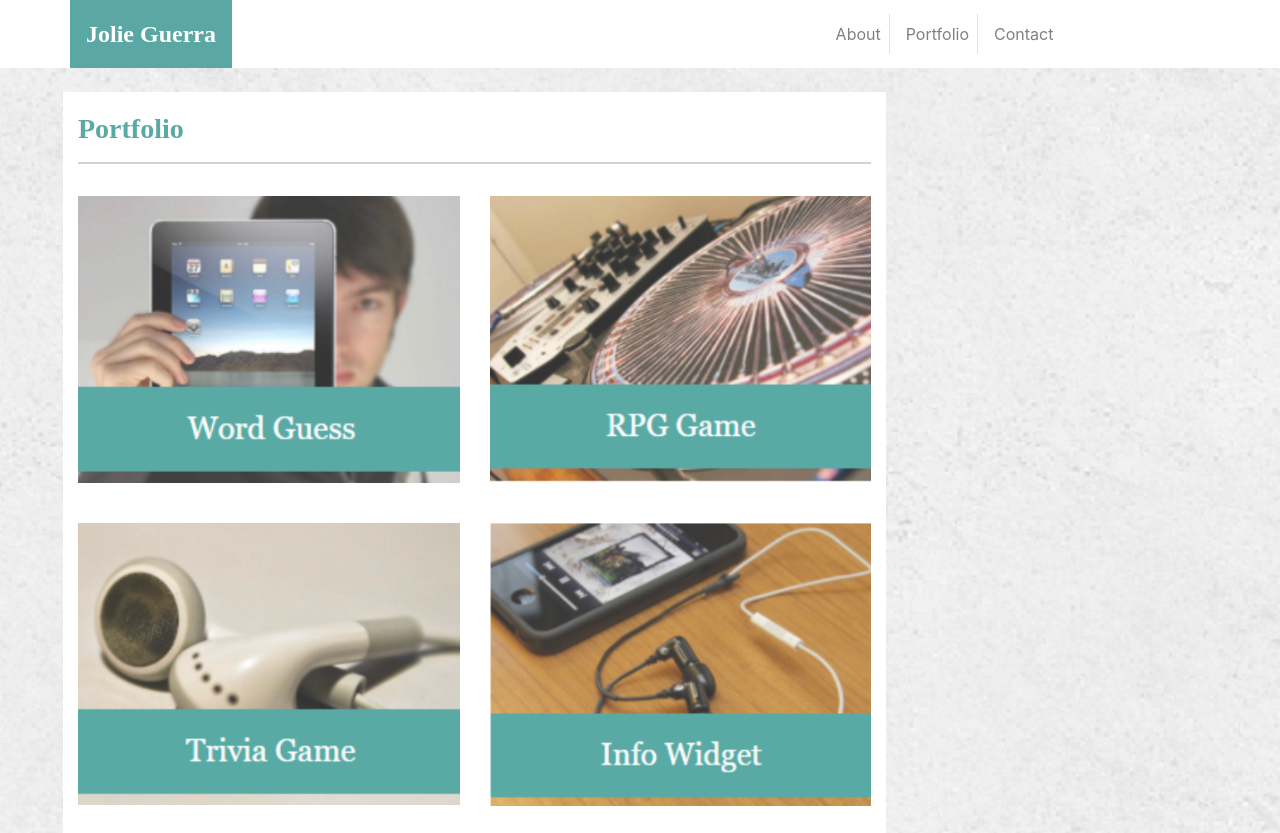
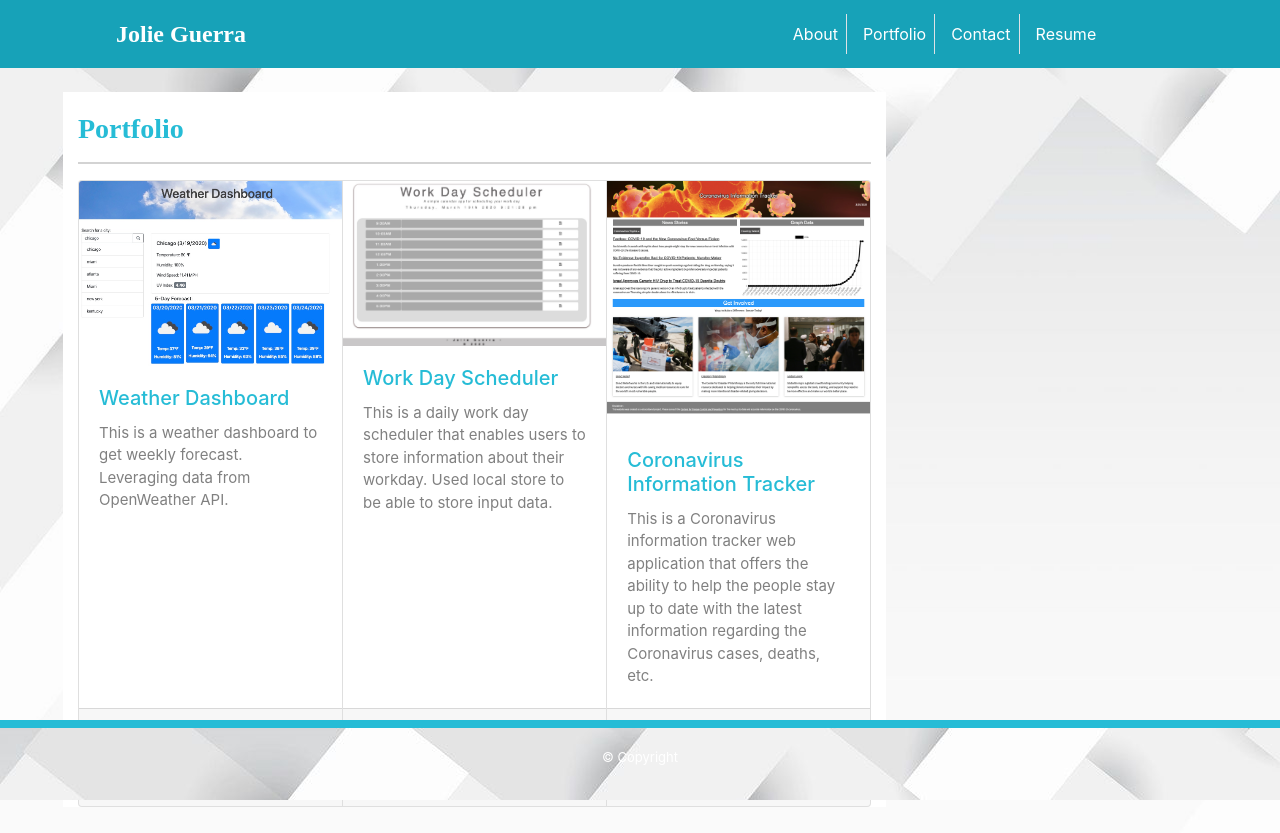
Before and after one commit to jguerra21/Responsive-Portfolio, a plain HTML site: page portfolio.html in a window 1280 px wide. Shown: the top 833 px of the page. Drawn offline with nearby package versions, Linux system fonts and the light colour scheme; a web font is replaced by a local one.

Commit message:
homework submission

```diff
--- a/portfolio.html
+++ b/portfolio.html
@@ -10,8 +10,8 @@
     <title>Jolie Guerra - Portfolio</title>
 </head>
 <body>
-    <!-- Header -->
-    <div class="col-sm-12 bg-white">
+    <!-- // Header -->
+    <div class="col-sm-12 bg-info">
         <nav class="d-flex flex-column flex-sm-row align-items-center navbar navbar-expand py-0 mx-auto-sm">
             <div class="col-md-6 mx-sm-auto bg-teal-md text-center text-md-left">
                 <a class="navbar-brand ml-4 bg-teal px-3 py-3 " href="#">
@@ -21,19 +21,22 @@
             <div class="col-md-6 collapse navbar-collapse mx-auto-sm py-2 text-center text-md-right nav-item">
                 <ul class="navbar-nav mx-auto ml-sm-auto">
                     <li class="nav-item active mx-1">
-                        <a class="nav-link border-right text-main-color" href="./index.html">About</a>
+                        <a class="nav-link border-right text-nav-color" href="./index.html">About</a>
                     </li>
                     <li class="nav-item mx-1">
-                        <a class="nav-link border-right text-main-color" href="./portfolio.html">Portfolio</a>
+                        <a class="nav-link border-right text-nav-color" href="./portfolio.html">Portfolio</a>
                     </li>
                     <li class="nav-item mx-1">
-                        <a class="nav-link text-main-color" href="./contact.html">Contact</a>
+                        <a class="nav-link border-right text-nav-color" href="./contact.html">Contact</a>
+                    </li>
+                    <li class="nav-item mx-1">
+                        <a class="nav-link text-nav-color"href="https://drive.google.com/file/d/1wMXLtOzKmkCB1B6rpQXL5o8TrCcIcj0k/view?usp=sharing">Resume</a>
                     </li>
                 </ul>
             </div>
         </nav>
     </div>
-    <!-- Main Section -->
+    <!-- // Main Section -->
     <div class="col-sm-12 col-md-11 col-lg-8 mx-0 ml-lg-5 mt-4">
         <div class="container bg-white">
             <div class="row">
@@ -42,28 +45,57 @@
                     <hr class="hr-local">
                 </div>
             </div>
-            <div class="row">
-                <div class="col-sm-6">
-                    <img class="pb-4 pt-3 img-fluid" src="./img/Portfolio1.jpg" alt="Responsive image">
+
+    <div class="card-group footer-margin">
+        <div class="card">
+            <img class="card-img-top" src="images/weather-dashboard.jpeg" alt="Card image cap">
+            <div class="card-body">
+                <h5 class="card-title card-color">Weather Dashboard</h5>
+                <p class="card-text">This is a weather dashboard to get weekly forecast.<br> Leveraging data from OpenWeather API.</p>
             </div>
-                <div class="col-sm-6">
-                    <img  class="pb-4 pt-3 img-fluid" src="./img/Portfolio2.jpg" alt="Responsive image">
+            <div class="card-footer">
+                <small class="text-muted"><a href="https://github.com/jguerra21/weather-dashboard" >GITHUB REPOSITORY</a>
+                </small>
             </div>
-                <div class="col-sm-6">
-                    <img  class="pb-4 pt-3 img-fluid" src="./img/Portfolio3.jpg" alt="Responsive image">
+            <div class="card-footer">
+                <small class="text-muted"><a href="https://jguerra21.github.io/weather-dashboard/index.html">LIVE WEBSITE</a>
+                </small>
             </div>
-                <div class="col-sm-6">
-                    <img  class="pb-4 pt-3 img-fluid" src="./img/Portfolio4.jpg" alt="Responsive image">
         </div>
-                <div class="col-sm-6">
-                    <img  class="pb-4 pt-3 img-fluid" src="./img/Portfolio5.jpg" alt="Responsive image">
+        <div class="card">
+            <img class="card-img-top" src="images/work-scheduler.jpeg" alt="Card image cap">
+            <div class="card-body">
+                <h5 class="card-title card-color">Work Day Scheduler</h5>
+                <p class="card-text">This is a daily work day scheduler that enables users to store information about their workday. Used local store to be able to store input data.</p>
             </div>
+            <div class="card-footer">
+                <small class="text-muted"><a href="https://github.com/jguerra21/work-day-scheduler">GITHUB REPOSITORY</a>
+                </small>
+            </div>
+            <div class="card-footer">
+                <small class="text-muted"><a href="https://jguerra21.github.io/work-day-scheduler/index.html">LIVE WEBSITE</a>
+                </small>
+            </div>
+        </div>
+        <div class="card">
+            <img class="card-img-top" src="images/group-project-screnshot.png" alt="Card image cap">
+            <div class="card-body">
+                <h5 class="card-title card-color">Coronavirus Information Tracker</h5>
+                <p class="card-text">This is a Coronavirus information tracker web application that offers the ability to help the people stay up to date with the latest information regarding the Coronavirus cases, deaths, etc.</p>
+            </div>
+            <div class="card-footer">
+                <small class="text-muted"><a href="https://github.com/SamSherrill/covid-19-info-tracker">GITHUB REPOSITORY</a>
+                </small>
+            </div>
+            <div class="card-footer">
+                <small class="text-muted"><a href="https://samsherrill.github.io/covid-19-info-tracker/index.html">LIVE WEBSITE</a>
+                </small>
             </div>
         </div>
     </div>
 
-    <!-- <Footer> -->
-    <footer class="footer footer-lcl2 py-3">
+    <!-- Footer -->
+    <footer class="footer footer-lcl mt-auto py-3 ">
         <div class="container">
             <span class="footer-text">© Copyright</span>
         </div>
--- a/style.css
+++ b/style.css
@@ -1,4 +1,3 @@
-
 .hr-local {
   border: 1.5px solid lightgray;
 }
@@ -6,19 +5,16 @@
 .about {
   font-family: 'Times New Roman', Times, serif;
   font-weight: 600;
-  color: #59aaa5;
+  color: rgb(38, 188, 214);
   padding-top: 20px;
-
 }
 
 .header {
-  background: rgb(90, 167, 163);
   border-bottom: 2px solid #ccc;
-
 }
 
 body {
-  background-image: url("./img/background.jpg");
+  background-image: url('images/background2.jpg');
   background-size: cover;
   background-attachment: fixed;
   display: flex;
@@ -27,7 +23,7 @@ body {
 }
 
 .text-main-color {
-  color:gray !important;
+  color: gray !important;
 }
 
 .centered {
@@ -35,28 +31,19 @@ body {
   top: 50%;
   left: 50%;
   transform: translate(-50%, -50%);
-
-}
-.bg-teal{
-  background-color: rgb(90, 167, 163) !important;
-
 }
 .name-text {
   color: white !important;
   font-size: x-large;
   font-family: 'Times New Roman', Times, serif;
   font-weight: 600;
+  margin-left: 30px;
 }
-@media only screen and (max-width: 768px) {
-  .bg-teal-md{
-    background-color: rgb(90, 167, 163);
- }
-}
-.noborder{
-  border:none !important;
+.noborder {
+  border: none !important;
   border-radius: 0px !important;
 }
-.noborder-rad{
+.noborder-rad {
   border-radius: 0px !important;
 }
 .container {
@@ -66,35 +53,39 @@ body {
 }
 
 .footer-lcl {
-  position: absolute;
+  position: fixed;
   bottom: 0;
   left: 0;
   width: 100%;
   height: 80px;
-  border-top: 8px solid  rgb(90, 167, 163);  ;
+  border-top: 8px solid rgb(38, 188, 214);
   background-color: rgb(116, 121, 121);
   text-align: center;
-}
-
-.footer-lcl2 {
-  width: 100%;
-  height: 80px;
-  border-top: 8px solid  rgb(90, 167, 163);  ;
-  background-color: rgb(116, 121, 121);
-  text-align: center;
-  margin-top: 50px;
+  background-image: url('images/background2.jpg');
 }
 
 .footer-text {
-    color: lightgray;
-    font-size: 13px;
-
+  color: white;
+  font-size: 13px;
 }
 .float {
-    float: left;
-    margin-right: 5px;
-    margin-bottom: 10px;
+  float: left;
+  margin-right: 5px;
+  margin-bottom: 10px;
 }
 .p-size {
-    font-size: 14px;
+  font-size: 15px;
 }
+.footer-margin {
+  margin-bottom: 120px;
+}
+.text-nav-color {
+  color: white;
+}
+.card-color {
+  color: rgb(38, 188, 214);
+}
+.card-text {
+  color: gray;
+  font-size: 15px;
+}
```
Also changed, not shown: contact.html (+72 -20 lines), index.html (+19 -18 lines), images/background2.jpg (added), images/github-35x35.png (added), images/group-project-screnshot.png (added), images/linkedin2.jpg (added), images/main_600x700.jpg (added), images/weather-dashboard.jpeg (added), images/work-scheduler.jpeg (added), img/Portfolio1.jpg (deleted), img/Portfolio2.jpg (deleted), img/Portfolio3.jpg (deleted), img/Portfolio4.jpg (deleted), img/Portfolio5.jpg (deleted), 2 more files, 1 other file. Lines whose indentation alone changed are shown as unchanged.
